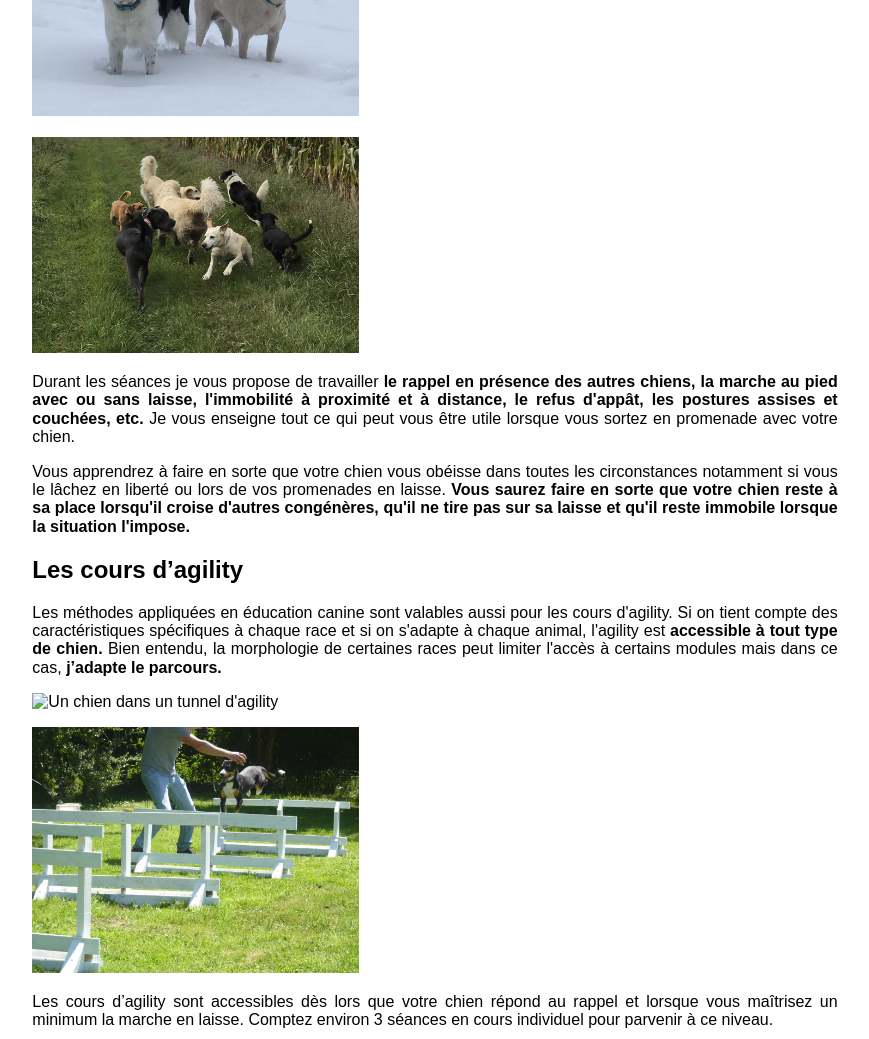
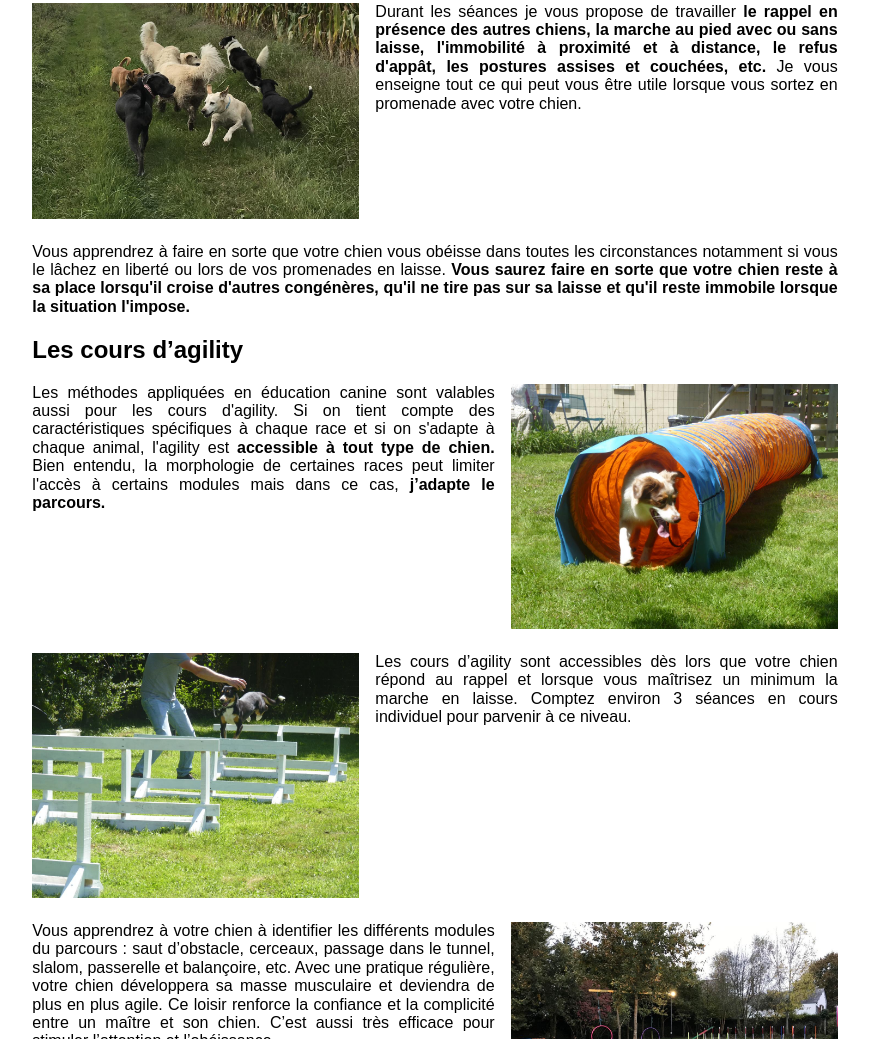
Before and after one commit to christopheboivin/happy-home-v2, a plain HTML site: page education-et-dressage.html in a window 1280 px wide. Shown: the part 1761-2800 px from the top of the page, without its empty margins (205-1074 px from the left). Drawn offline with nearby package versions, Linux system fonts and the light colour scheme.

Commit message:
image layout

```diff
--- a/education-et-dressage.html
+++ b/education-et-dressage.html
@@ -6,7 +6,6 @@
   <meta name="viewport" content="width=device-width, initial-scale=1, shrink-to-fit=no">
   <link rel="stylesheet" href="styles/normalize.css">
   <link rel="stylesheet" href="styles/main.css">
-  <link rel="stylesheet" href="styles/menu.css">
   <script src="https://use.fontawesome.com/230ebd0bb7.js" crossorigin="anonymous"></script>
   <title>HAppy Home - Accueil</title>
 </head>
@@ -74,7 +73,6 @@
       </ul>
       </p>
     </div>
-
     <div>
       <h2 id="methodes">Mes Méthodes</h2>
       <p>
@@ -101,8 +99,8 @@
     <div>
       <h2 id="structure">Présentation de la structure et prestations</h2>
       <p>
-        <img src="images/education/terrain-entree.jpg" alt="Entrée du terrain">
-        <img src="images/education/terrain.jpg" alt="Terrain">
+        <img src="images/education/terrain-entree.jpg" alt="Entrée du terrain" class="img-left">
+        <img src="images/education/terrain.jpg" alt="Terrain" class="img-right">
       </p>
       <p>
         Dans un espace sécurisé, les cours d’éducation canine se déroulent sur un terrain de 450m² situé dans la
@@ -118,17 +116,14 @@
     <div>
       <h2 id="seances">Déroulement des séances</h2>
       <p>
+        <img src="images/education/frisbee-et-zilia.jpg" alt="Frisbee et Zilia" class="img-right">
         Les séances comprennent un temps de socialisation et de détente ainsi qu'un temps de travail. Mes chiens sont
         présents sur les cours, ils ont le rôle d’éduquer ou d’apaiser le votre. Je vous présente mes deux coéquipiers,
         Frisbee et Zilia qui assurent les cours avec moi.
+
       </p>
       <p>
-        <img src="images/education/frisbee-et-zilia.jpg" alt="Frisbee et Zilia">
-      </p>
-      <p>
-        <img src="images/education/methode.jpg" alt="Un groupe de chiens à l'entrainement">
-      </p>
-      <p>
+        <img src="images/education/methode.jpg" alt="Un groupe de chiens à l'entrainement" class="img-left">
         Durant les séances je vous propose de travailler <strong>le rappel en présence des autres chiens, la marche au
           pied avec
           ou sans laisse, l'immobilité à proximité et à distance, le refus d'appât, les postures assises et couchées,
@@ -146,30 +141,28 @@
     <div>
       <h2 id="agility">Les cours d’agility</h2>
       <p>
+        <img src="images/education/agility-1.jpg" alt="Un chien dans un tunnel d'agility" class="img-right">
         Les méthodes appliquées en éducation canine sont valables aussi pour les cours d'agility. Si on tient compte des
         caractéristiques spécifiques à chaque race et si on s'adapte à chaque animal, l'agility est <strong>accessible à
           tout
           type de chien.</strong> Bien entendu, la morphologie de certaines races peut limiter l'accès à certains
         modules mais dans
         ce cas, <strong>j’adapte le parcours.</strong>
+
       </p>
+
       <p>
-        <img src="images/education/agility-1.pg" alt="Un chien dans un tunnel d'agility">
-      </p>
-      <img src="images/education/agility-2.jpg" alt="Un chien faisant un parcours d'agility">
-      </p>
-      <p>
+        <img src="images/education/agility-2.jpg" alt="Un chien faisant un parcours d'agility" class="img-left">
         Les cours d’agility sont accessibles dès lors que votre chien répond au rappel et lorsque vous maîtrisez un
         minimum la marche en laisse. Comptez environ 3 séances en cours individuel pour parvenir à ce niveau.
       </p>
       <p>
+        <img src="images/education/agility-3.jpg" alt="Vue globale du parcours d'agility" class="img-right">
         Vous apprendrez à votre chien à identifier les différents modules du parcours : saut d’obstacle, cerceaux,
         passage dans le tunnel, slalom, passerelle et balançoire, etc. Avec une pratique régulière, votre chien
         développera sa masse musculaire et deviendra de plus en plus agile. Ce loisir renforce la confiance et la
         complicité entre un maître et son chien. C’est aussi très efficace pour stimuler l’attention et l’obéissance.
-      </p>
-      <p>
-        <img src="images/education/agility-3.jpg" alt="Vue globale du parcours d'agility">
+
       </p>
     </div>
     <div>
--- a/styles/main.css
+++ b/styles/main.css
@@ -136,6 +136,16 @@ a {
 
 #mainArticle img {
   max-width: 327px;
+  display: block;
+  margin-left: auto;
+  margin-right: auto;
+  margin-top: 0.5em;
+  margin-bottom: 0.5em;
+}
+
+#mainArticle p {
+  position: relative;
+  display: flow-root;
 }
 
 #encart {
@@ -144,15 +154,26 @@ a {
   padding: 0.1em 1em 0.1em 1em;
 }
 
-@media (min-width: 500px) {
+
+@media (min-width: 700px) {
   body {
-    grid-template-columns: 1fr 3fr;
+    grid-template-columns: 1fr 4fr 1fr;
     grid-template-areas:
-      "header header"
-      "menu menu"
-      "contact contact"
-      "left article"
-      "right footer";
+      "left header right"
+      "left menu right"
+      "left contact right"
+      "left article right"
+      "footer footer footer";
+  }
+
+  #menu ul {
+    display: flex;
+    justify-content: space-evenly;
+  }
+
+  #pageHeader img {
+    width: 100%;
+    height: 229px;
   }
 
   #pageHeader h3 {
@@ -189,26 +210,16 @@ a {
     float: right;
     width: 25%;
   }
-}
 
-@media (min-width: 700px) {
-  body {
-    grid-template-columns: 1fr 4fr 1fr;
-    grid-template-areas:
-      "left header right"
-      "left menu right"
-      "left contact right"
-      "left article right"
-      "footer footer footer";
+  img.img-right {
+    float: right;
+    margin-top: 0 !important;
+    margin-left: 1em !important;
   }
 
-  #menu ul {
-    display: flex;
-    justify-content: space-evenly;
-  }
-
-  #pageHeader img {
-    width: 100%;
-    height: 229px;
+  img.img-left {
+    float: left;
+    margin-top: 0 !important;
+    margin-right: 1em !important;
   }
 }
```
Also changed, not shown: comportementaliste-animalier.html (+0 -1 lines), index.html (+0 -1 lines).
